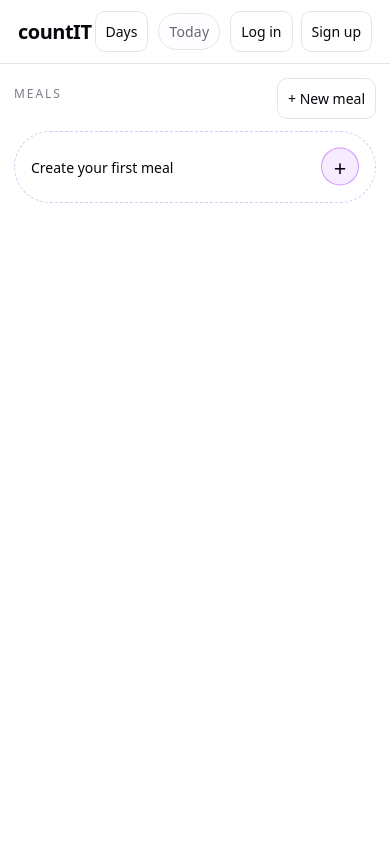
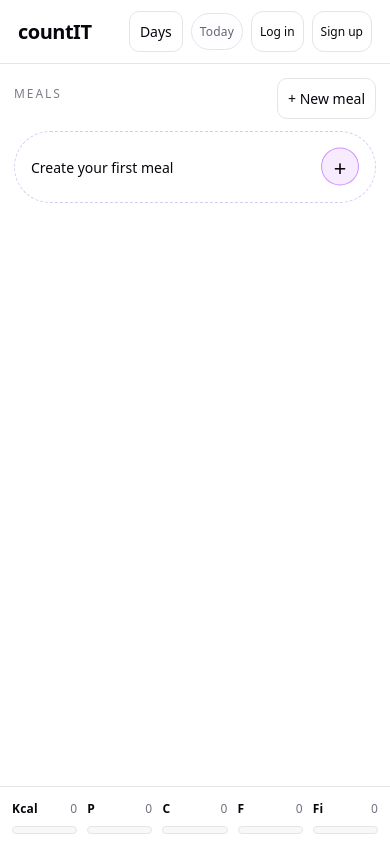
Before and after one commit to maksymiliankoscielniak/countIT, a React (Vite) app in the folder frontend/: page / in a window 390 px wide. Built offline with nearby package versions, Linux system fonts and the light colour scheme.

Commit message:
Mobile QoL improvements.

```diff
--- a/frontend/src/App.css
+++ b/frontend/src/App.css
@@ -82,6 +82,9 @@
   border: 1px solid var(--border);
   border-radius: 999px;
   background: color-mix(in oklab, var(--bg) 85%, var(--accent-bg));
+  white-space: nowrap;
+  overflow: hidden;
+  text-overflow: ellipsis;
 }
 
 .left,
@@ -189,15 +192,28 @@
 
 .dayMini {
   display: none;
-  width: 24px;
-  height: 24px;
+  min-width: 96px;
+  height: 30px;
   border-radius: 999px;
   border: 1px solid var(--border);
   background: color-mix(in oklab, var(--bg) 88%, transparent);
   color: var(--text-h);
   font-size: 12px;
-  place-items: center;
+  padding: 0 10px;
+  grid-template-columns: auto 1fr;
+  align-items: center;
+  gap: 8px;
   flex: 0 0 auto;
+}
+
+.dayMiniWeek {
+  font-weight: 750;
+  letter-spacing: 0.02em;
+}
+
+.dayMiniDate {
+  color: color-mix(in oklab, var(--text) 92%, transparent);
+  white-space: nowrap;
 }
 
 .centerHeader {
@@ -718,6 +734,23 @@
 }
 
 @media (max-width: 820px) {
+  .topbarMeta {
+    gap: 8px;
+    flex-wrap: nowrap;
+  }
+
+  .topbarDay {
+    max-width: 120px;
+    font-size: 12px;
+    padding: 6px 8px;
+  }
+
+  .authButtons .ghostButton {
+    font-size: 12px;
+    padding: 8px 8px;
+    border-radius: 12px;
+  }
+
   .app {
     grid-template-columns: 1fr;
     grid-template-rows: 64px 1fr;
@@ -748,6 +781,7 @@
 
   .center {
     padding: 14px;
+    padding-bottom: 102px;
   }
 
   .dayMini {
@@ -769,3 +803,64 @@
     gap: 6px 10px;
   }
 }
+
+.mobileMacroDock {
+  display: none;
+}
+
+.mobileMacroDockInner {
+  display: grid;
+  grid-template-columns: repeat(5, minmax(0, 1fr));
+  gap: 10px;
+  padding: 10px 12px;
+  border-top: 1px solid var(--border);
+  background: color-mix(in oklab, var(--bg) 92%, transparent);
+  backdrop-filter: blur(10px);
+}
+
+.mobileMacroItem {
+  display: grid;
+  gap: 6px;
+}
+
+.mobileMacroTop {
+  display: flex;
+  align-items: baseline;
+  justify-content: space-between;
+  gap: 6px;
+}
+
+.mobileMacroKey {
+  font-size: 12px;
+  font-weight: 750;
+  color: var(--text-h);
+}
+
+.mobileMacroVal {
+  font-size: 12px;
+  color: color-mix(in oklab, var(--text) 92%, transparent);
+}
+
+.mobileMacroBar {
+  height: 8px;
+  border-radius: 999px;
+  background: color-mix(in oklab, var(--bg) 75%, var(--border));
+  border: 1px solid var(--border);
+  overflow: hidden;
+}
+
+.mobileMacroFill {
+  height: 100%;
+  background: linear-gradient(90deg, var(--accent) 0%, color-mix(in oklab, var(--accent) 45%, #3ddc97) 100%);
+}
+
+@media (max-width: 1100px) {
+  .mobileMacroDock {
+    display: block;
+    position: fixed;
+    left: 0;
+    right: 0;
+    bottom: 0;
+    z-index: 15;
+  }
+}
--- a/frontend/src/App.tsx
+++ b/frontend/src/App.tsx
@@ -79,9 +79,18 @@ function formatDayLabel(dateKey: string) {
   return d.toLocaleDateString(undefined, { weekday: 'short', month: 'short', day: 'numeric' })
 }
 
-function weekdayLetter(dateKey: string) {
+function weekdayShort(dateKey: string) {
   const d = new Date(`${dateKey}T00:00:00`)
-  return d.toLocaleDateString(undefined, { weekday: 'short' }).slice(0, 1).toUpperCase()
+  return d.toLocaleDateString(undefined, { weekday: 'short' })
+}
+
+function monthShort(dateKey: string) {
+  const d = new Date(`${dateKey}T00:00:00`)
+  return d.toLocaleDateString(undefined, { month: 'short' })
+}
+
+function dayOfMonth(dateKey: string) {
+  return Number(dateKey.slice(8, 10))
 }
 
 function monthKey(dateKey: string) {
@@ -481,7 +490,10 @@ export default function App() {
               >
                 <span className="dayLabel">{label}</span>
                 <span className="dayMini" aria-hidden="true">
-                  {weekdayLetter(key)}
+                  <span className="dayMiniWeek">{weekdayShort(key).slice(0, 2)}</span>
+                  <span className="dayMiniDate">
+                    {dayOfMonth(key)} {monthShort(key)}
+                  </span>
                 </span>
               </button>
             )
@@ -717,6 +729,37 @@ export default function App() {
         </div>
       </aside>
 
+      <div className="mobileMacroDock" aria-label="Macros (mobile)">
+        <div className="mobileMacroDockInner">
+          {(Object.keys(MACRO_LABELS) as MacroKey[]).map((k) => {
+            const value = dayTotals[k]
+            const goal = DEFAULT_GOALS[k]
+            const pct = goal > 0 ? clamp(value / goal, 0, 1) : 0
+            const short =
+              k === 'calories'
+                ? 'Kcal'
+                : k === 'protein'
+                  ? 'P'
+                  : k === 'carbs'
+                    ? 'C'
+                    : k === 'fat'
+                      ? 'F'
+                      : 'Fi'
+            return (
+              <div key={k} className="mobileMacroItem">
+                <div className="mobileMacroTop">
+                  <span className="mobileMacroKey">{short}</span>
+                  <span className="mobileMacroVal">{value}</span>
+                </div>
+                <div className="mobileMacroBar" aria-hidden="true">
+                  <div className="mobileMacroFill" style={{ width: `${pct * 100}%` }} />
+                </div>
+              </div>
+            )
+          })}
+        </div>
+      </div>
+
       {isAuthOpen ? (
         <div
           className="modalOverlay"
```
